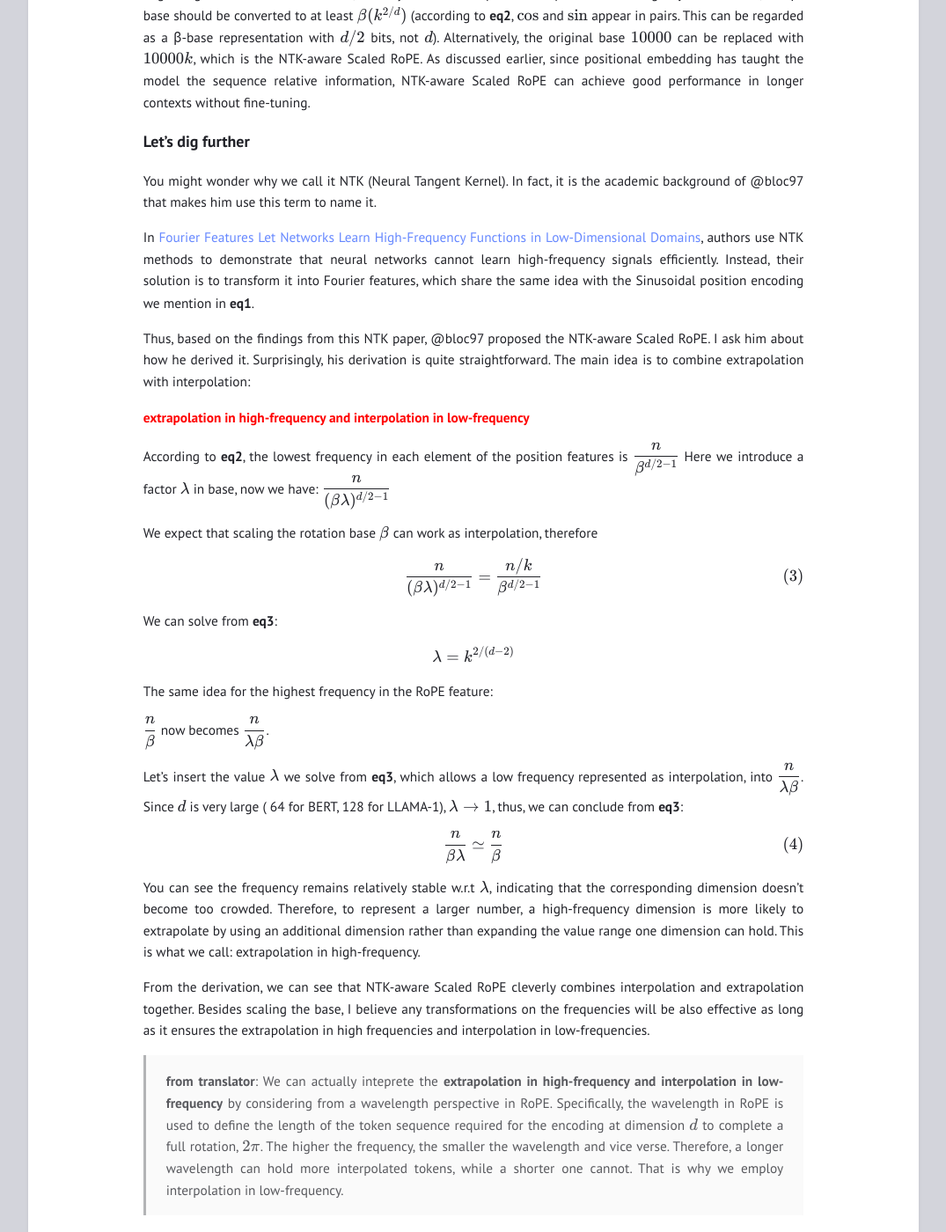
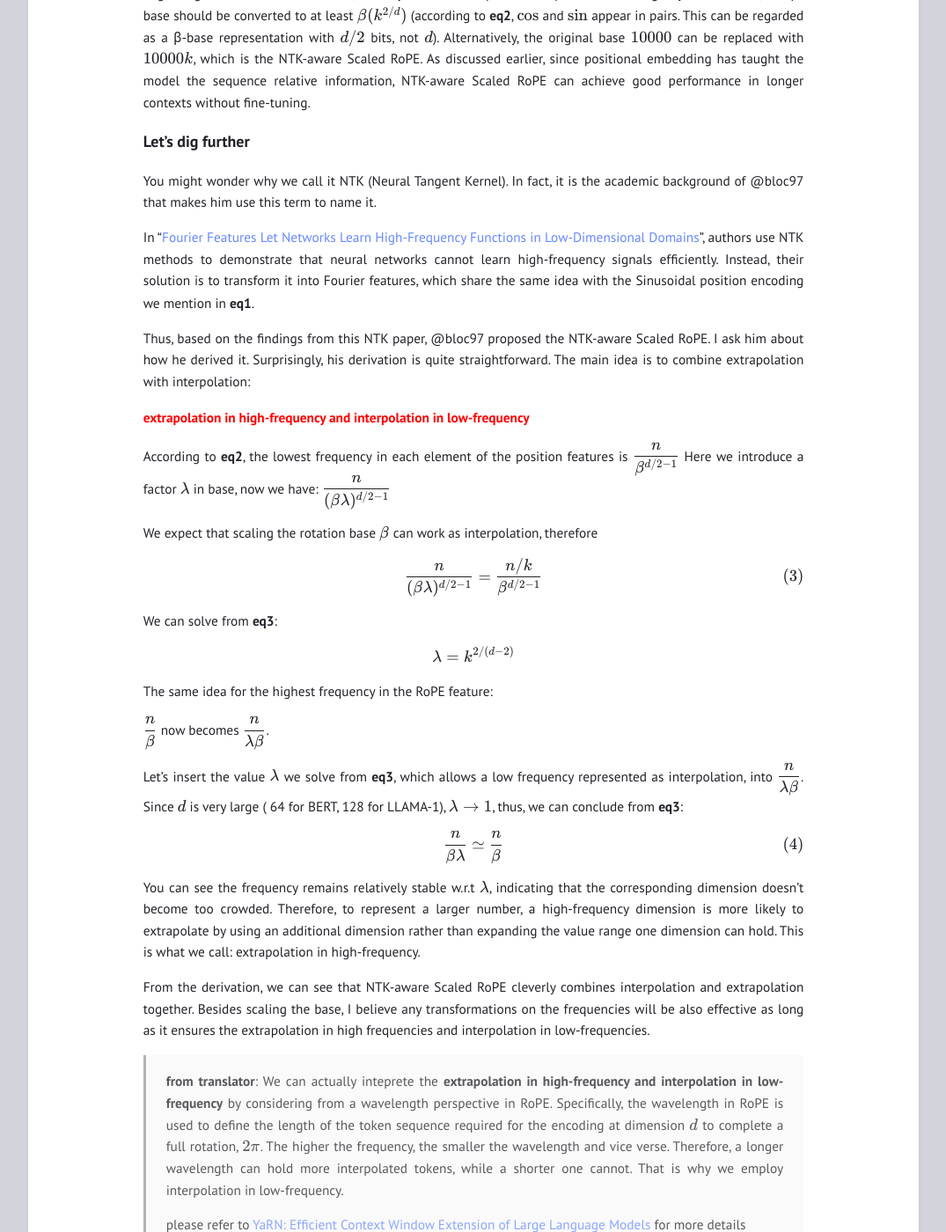
Before and after one commit to NormXU/NormXU.github.io, a Jekyll site: the page built from _posts/2023-08-09-Rethinking-Rotary-Position-Embedding.md, in a window 1280 px wide and 1400 px high, scrolled down 4212 px. Shown: the whole window at 88% size, without its empty margins (102-1177 px from the left). Built offline with Jekyll 4.4.1, drawn with Linux system fonts in a browser that asks for light colours.

Commit message:
[blog] fix a translation bug

```diff
--- a/_posts/2023-08-09-Rethinking-Rotary-Position-Embedding.md
+++ b/_posts/2023-08-09-Rethinking-Rotary-Position-Embedding.md
@@ -99,7 +99,7 @@ Regarding numeral base conversion, the objective is to expand the representation
 ### Let’s dig further
 You might wonder why we call it NTK (Neural Tangent Kernel). In fact, it is the academic background of @bloc97 that makes him use this term to name it.
 
-In [Fourier Features Let Networks Learn High-Frequency Functions in Low-Dimensional Domains](https://arxiv.org/abs/2006.10739), authors use NTK methods to demonstrate that neural networks cannot learn high-frequency signals efficiently. Instead, their solution is to transform it into Fourier features, which share the same idea with the Sinusoidal position encoding we mention in **eq1**.
+In "[Fourier Features Let Networks Learn High-Frequency Functions in Low-Dimensional Domains](https://arxiv.org/abs/2006.10739)", authors use NTK methods to demonstrate that neural networks cannot learn high-frequency signals efficiently. Instead, their solution is to transform it into Fourier features, which share the same idea with the Sinusoidal position encoding we mention in **eq1**.
 
 Thus, based on the findings from this NTK paper, @bloc97 proposed the NTK-aware Scaled RoPE. I ask him about how he derived it. Surprisingly, his derivation is quite straightforward. The main idea is to combine extrapolation with interpolation:
 
@@ -132,7 +132,8 @@ You can see the frequency remains relatively stable w.r.t $$\lambda$$, indicatin
 From the derivation, we can see that NTK-aware Scaled RoPE cleverly combines interpolation and extrapolation together. Besides scaling the base, I believe any transformations on the frequencies will be also effective as long as it ensures the extrapolation in high frequencies and interpolation in low-frequencies.
 
 > **from translator**: We can actually inteprete the **extrapolation in high-frequency and  interpolation in low-frequency** by considering from a wavelength perspective in RoPE. Specifically, the wavelength in RoPE is used to define the length of the token sequence required for the encoding at dimension $$d$$ to complete a full rotation, $$2\pi$$. The higher the frequency, the smaller the wavelength and vice verse. Therefore, a longer wavelength can hold more interpolated tokens, while a shorter one cannot. That is why we employ interpolation in low-frequency.
-
+>
+> please refer to [YaRN: Efficient Context Window Extension of Large Language Models](https://github.com/jquesnelle/yarn/tree/master) for more details
 ### Experiments
 > **from translator**: the table shows: the average accuracy of predicting next token to match the ground-truth next token given previous context. The experiment is based on a hybrid Transformer-GAU (Gated Attention Unit) model with a size of 100M parameters.
 >
```
